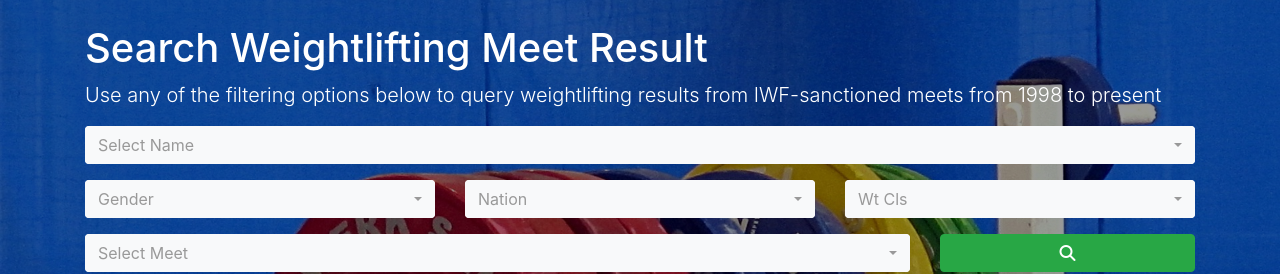
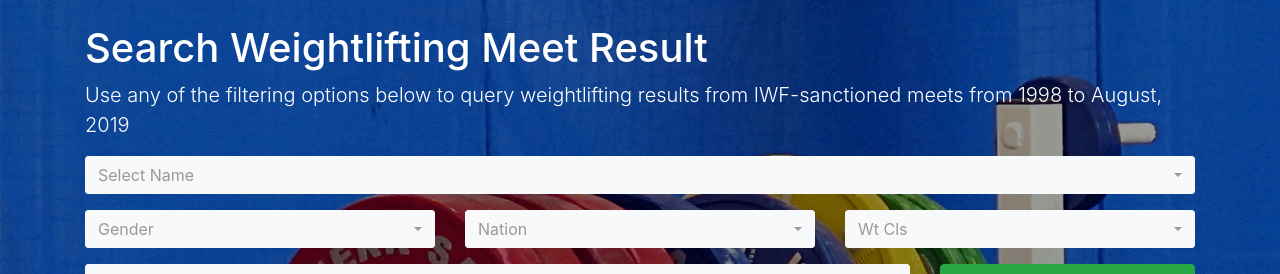
Before and after one commit to FanchenBao/WEBAPP_weightlifting_meet_result_lookup, a Flask app: page / in a window 1280 px wide. Shown: the part 56-330 px from the top of the page. Run offline with Flask 2, Linux system fonts and the light colour scheme; data that the repository does not hold is empty; some libraries are stand-ins or nearby versions.

Commit message:
Make it clear the web app shows weight lifting results unitl August 2019

```diff
--- a/templates/index.html
+++ b/templates/index.html
@@ -49,7 +49,7 @@
     <div class="intro">
       <h1 class="font-weight-heavy mt-4 text-white">Search Weightlifting Meet Result</h1>
       <div class="intro-content">
-        <p class="lead text-white">Use any of the filtering options below to query weightlifting results from IWF-sanctioned meets from 1998 to present</p>
+        <p class="lead text-white">Use any of the filtering options below to query weightlifting results from IWF-sanctioned meets from 1998 to August, 2019</p>
       </div>
     </div>
 
```
